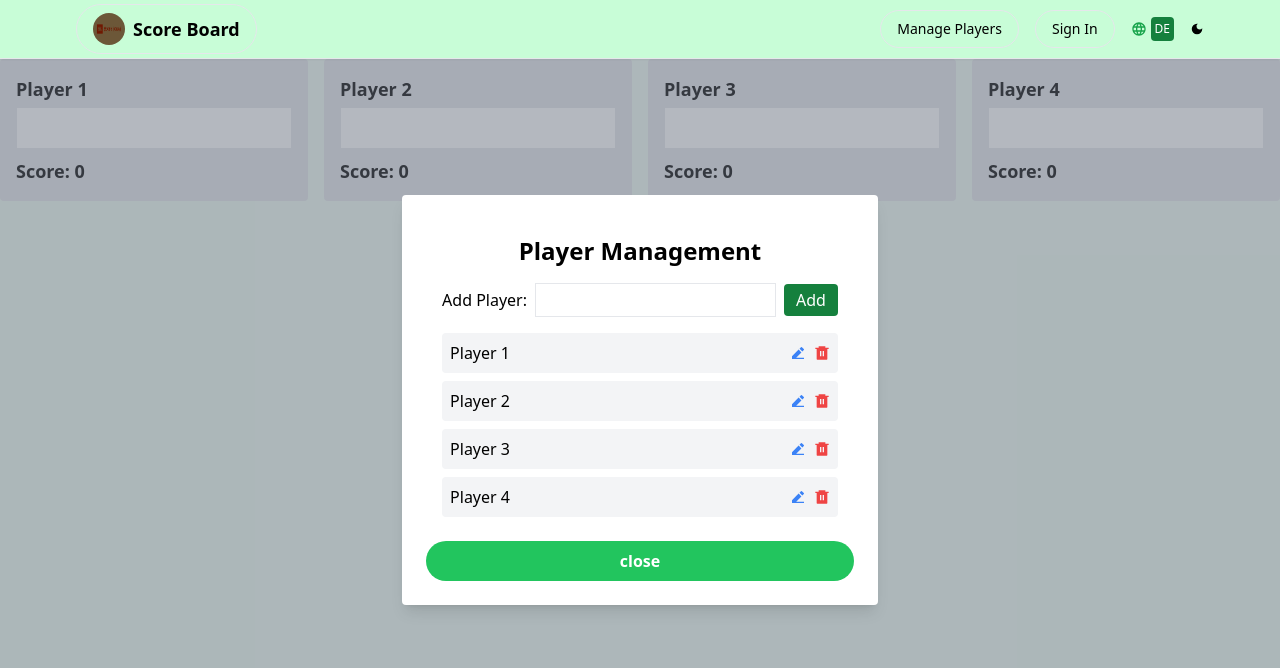
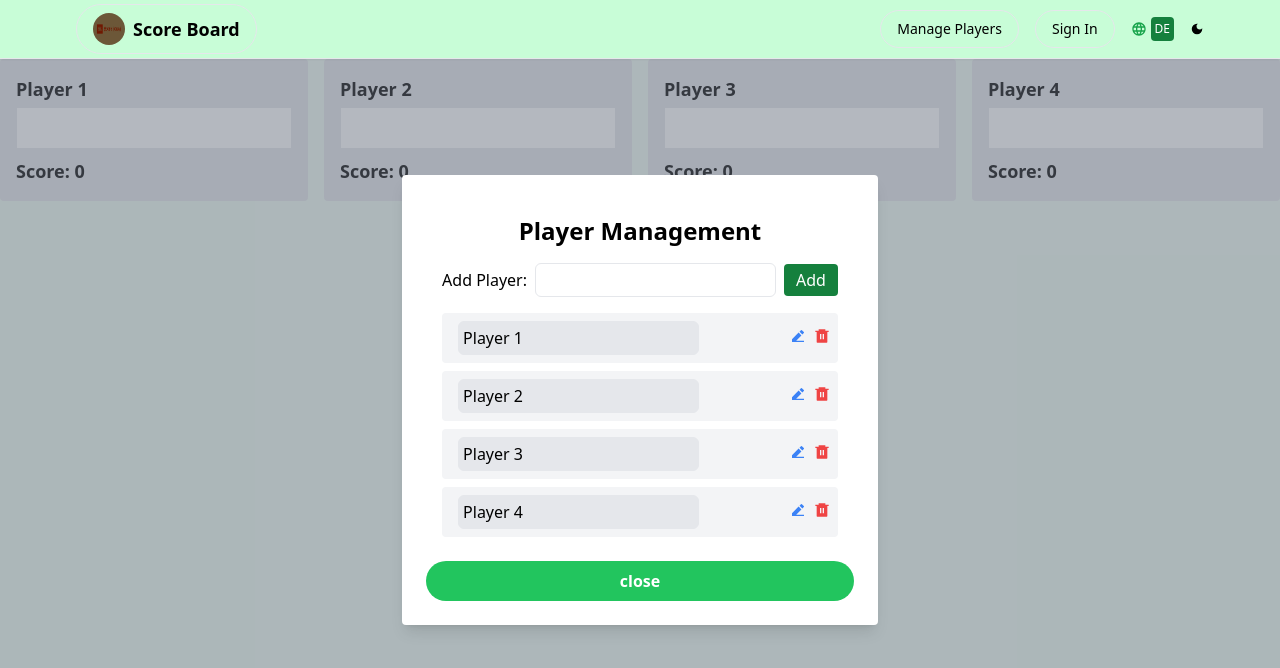
Before and after one commit to nrcd-sof/score-board, a React (Create React App) app: page /play in a window 1280 px wide. Both pictures are taken after a click on the button "Manage Players". Shown: the top 668 px of the page. Built offline with nearby package versions, Linux system fonts and the light colour scheme.

Commit message:
player management: update name

```diff
--- a/src/components/PlayerListModal.jsx
+++ b/src/components/PlayerListModal.jsx
@@ -1,7 +1,7 @@
 import React, { useRef, useState } from "react";
-import { RiDeleteBin6Fill, RiEdit2Fill } from "react-icons/ri";
 import Modal from "../UI/Modal";
 import { useAppState } from "../store/AppContext";
+import PlayerName from "./PlayerName";
 
 export default function PlayerListModal({ isOpen, onClose }) {
   const { actions, computePlayersArray, translate } = useAppState();
@@ -29,17 +29,6 @@ export default function PlayerListModal({ isOpen, onClose }) {
     }
   };
 
-  const handleDeletePlayer = (playerId) => {
-    const newPlayerArray = derivedPlayerArray.filter(
-      (player) => player.id !== playerId
-    );
-    //reorder the players
-    newPlayerArray.forEach((player, index) => {
-      player.order = index + 1;
-    });
-    actions.setPlayers(newPlayerArray);
-  };
-
   return (
     <Modal isOpen={isOpen} onClose={onClose}>
       <div className="flex flex-col items-center p-4">
@@ -48,7 +37,7 @@ export default function PlayerListModal({ isOpen, onClose }) {
           <label className="mr-2">
             Add Player:
             <input
-              className="border ml-2 p-1"
+              className="border ml-2 p-1 rounded-md"
               type="text"
               value={newPlayerName}
               onChange={(e) => setNewPlayerName(e.target.value)}
@@ -64,26 +53,7 @@ export default function PlayerListModal({ isOpen, onClose }) {
         </div>
         <ul className="w-full">
           {derivedPlayerArray.map((player) => (
-            <li
-              key={player.id}
-              className="flex items-center justify-between mb-2 bg-gray-100 p-2 rounded"
-            >
-              {player.name}
-              <div className="flex items-center">
-                <button
-                  className="text-blue-500 mr-2"
-                  onClick={() => handleDeletePlayer(player.id)}
-                >
-                  <RiEdit2Fill />
-                </button>
-                <button
-                  className="text-red-500"
-                  onClick={() => handleDeletePlayer(player.id)}
-                >
-                  <RiDeleteBin6Fill />
-                </button>
-              </div>
-            </li>
+            <PlayerName key={player.id} player={player} />
           ))}
         </ul>
       </div>
--- /dev/null
+++ b/src/components/PlayerName.jsx
@@ -0,0 +1,88 @@
+import React, { useRef, useState } from "react";
+import {
+  RiCheckFill,
+  RiCloseFill,
+  RiDeleteBin6Fill,
+  RiEdit2Fill,
+} from "react-icons/ri";
+import { useAppState } from "../store/AppContext";
+
+export default function PlayerName({ player, onChange = () => {} }) {
+  const { actions, computePlayersArray } = useAppState();
+  const derivedPlayerArray = computePlayersArray();
+  const [isEditing, setIsEditing] = useState(false);
+  const [newPlayerName, setNewPlayerName] = useState(player.name);
+
+  const handleNameChange = (e) => {
+    setNewPlayerName(e.target.value);
+  };
+  const inputRef = useRef();
+
+  const handleDeletePlayer = (playerId) => {
+    const newPlayerArray = derivedPlayerArray.filter(
+      (player) => player.id !== playerId
+    );
+    //reorder the players
+    newPlayerArray.forEach((player, index) => {
+      player.order = index + 1;
+    });
+    actions.setPlayers(newPlayerArray);
+  };
+
+  const handleUpdatePlayerName = () => {
+    const payload = { id: player.id, name: newPlayerName };
+    actions.changePlayerName(payload);
+    setIsEditing(false);
+  };
+
+  return (
+    <li
+      key={player.id}
+      className="flex items-center justify-between mb-2 bg-gray-100 p-2 rounded"
+    >
+      <input
+        className={`border ml-2 p-1 rounded-md ${
+          !isEditing ? "bg-gray-200" : ""
+        }`}
+        type="text"
+        value={newPlayerName}
+        onChange={(e) => handleNameChange(e)}
+        ref={inputRef}
+        readOnly={!isEditing}
+      />
+      <div className="flex items-center">
+        {isEditing ? (
+          <div>
+            <button
+              className="text-blue-500 mr-2"
+              onClick={() => handleUpdatePlayerName()}
+            >
+              <RiCheckFill />
+            </button>
+            <button
+              className="text-red-500"
+              onClick={() => setIsEditing(false)}
+            >
+              <RiCloseFill />
+            </button>
+          </div>
+        ) : (
+          <div>
+            <button
+              className="text-blue-500 mr-2"
+              onClick={() => setIsEditing(true)}
+            >
+              <RiEdit2Fill />
+            </button>
+            <button
+              className="text-red-500"
+              onClick={() => handleDeletePlayer(player.id)}
+            >
+              <RiDeleteBin6Fill />
+            </button>
+          </div>
+        )}
+      </div>
+    </li>
+  );
+}
--- a/src/pages/Home.jsx
+++ b/src/pages/Home.jsx
@@ -1,5 +1,5 @@
 import React from "react";
-import { Link, useNavigate } from "react-router-dom";
+import { useNavigate } from "react-router-dom";
 import logo from "../logo.png";
 import { useAppState } from "../store/AppContext";
 
```
